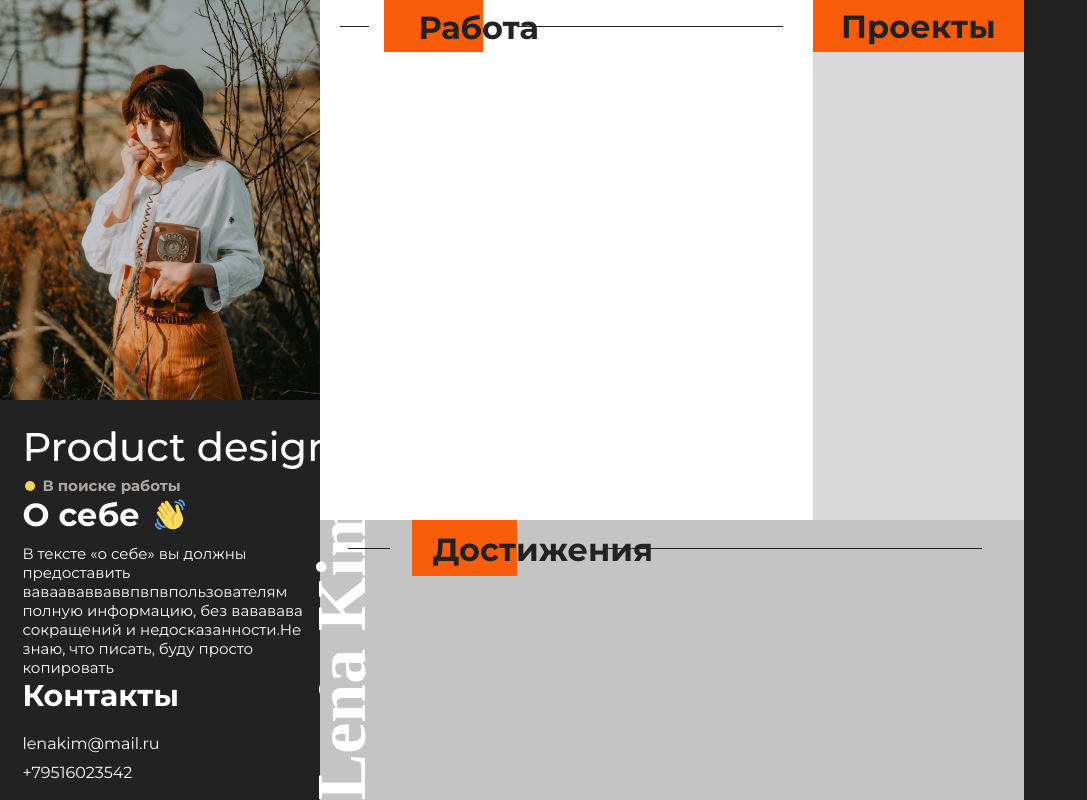
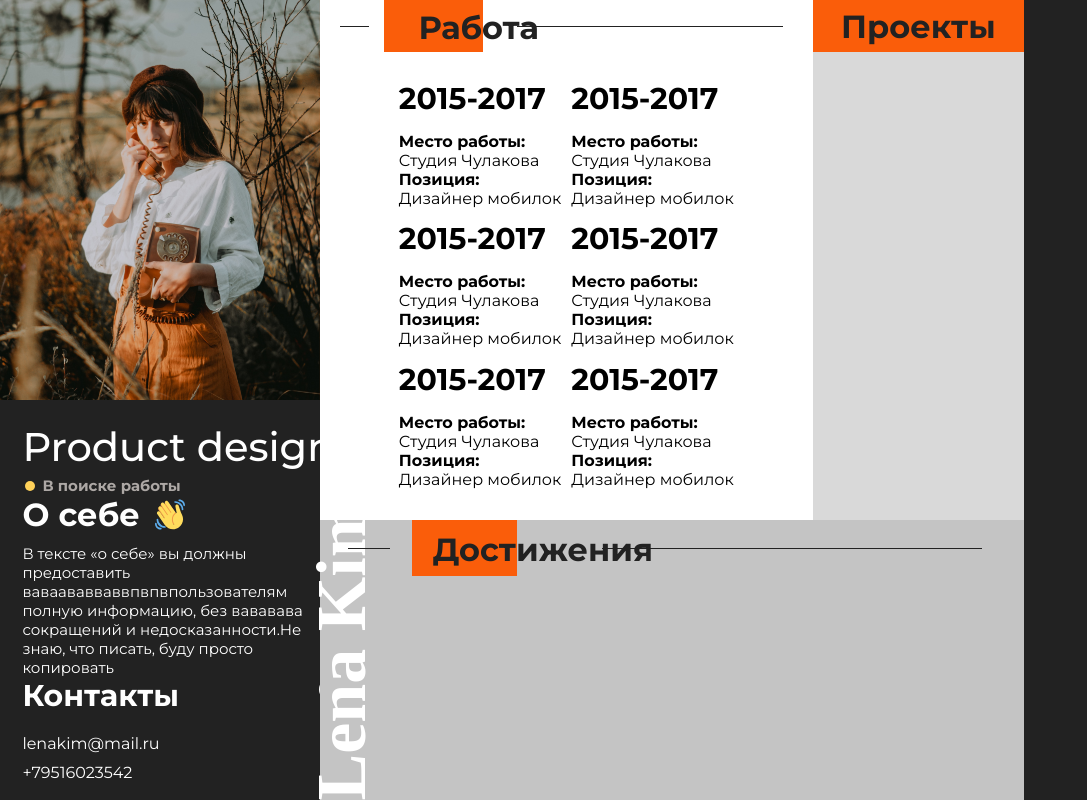
Before and after one commit to a1k0u/tula-hack, a Flask app: page /test in a window 1280 px wide. Shown: the whole page, without its empty margins (0-1087 px from the left). Run offline with Flask 2, Linux system fonts and the light colour scheme; parts of the project's set-up code (start-up, migrations or seed data) failed here and were passed over.

Commit message:
work info

```diff
--- a/static/css/style.css
+++ b/static/css/style.css
@@ -278,6 +278,8 @@ body, html {
 }
 
 .list_of_works {
+    display: flex;
+    flex-direction: column;
     width: 70%;
     background-color: #FFFFFF;
 }
@@ -332,6 +334,43 @@ body, html {
     width: 90%;
     background-color: #222222;
 }
+
+.heres_list_of_works {
+    display: flex;
+    flex-direction: column;
+    flex-wrap: wrap;
+    width: 100%;
+    height: 90%;
+    justify-content: center;
+    align-content: center;
+}
+
+.box_work {
+    width: 33%;
+    height: 28%;
+    display: flex;
+    flex-direction: column;
+    padding: 1%;
+}
+
+.yeas {
+    margin-bottom: 15px;
+    font-family: 'Montserrat';
+    font-size: 30px;
+    font-weight: bold;
+}
+
+.desc_work p {
+    font-family: 'Montserrat';
+    font-size: 16px;
+}
+
+.data_work {
+    font-family: 'Montserrat';
+    font-weight: 400;
+    font-size: 15px;
+}
+
 
 .projects {
     width: 30%;
--- a/templates/profile.html
+++ b/templates/profile.html
@@ -64,7 +64,62 @@
                         <div class="cont2"></div>
                         <div class="cont3"></div>
                     </div>
-
+                    <div class="heres_list_of_works">
+                        <div class="box_work"> {# work #}
+                            <p class="yeas">2015-2017</p>
+                            <div class="desc_work">
+                                <p><b>Место работы:</b></p>
+                                <p class="data_work">Студия Чулакова</p>
+                                <p><b>Позиция:</b></p>
+                                <p class="data_work">Дизайнер мобилок</p>
+                            </div>
+                        </div>
+                        <div class="box_work">
+                            <p class="yeas">2015-2017</p>
+                            <div class="desc_work">
+                                <p><b>Место работы:</b></p>
+                                <p class="data_work">Студия Чулакова</p>
+                                <p><b>Позиция:</b></p>
+                                <p class="data_work">Дизайнер мобилок</p>
+                            </div>
+                        </div>
+                        <div class="box_work">
+                            <p class="yeas">2015-2017</p>
+                            <div class="desc_work">
+                                <p><b>Место работы:</b></p>
+                                <p class="data_work">Студия Чулакова</p>
+                                <p><b>Позиция:</b></p>
+                                <p class="data_work">Дизайнер мобилок</p>
+                            </div>
+                        </div>
+                        <div class="box_work">
+                            <p class="yeas">2015-2017</p>
+                            <div class="desc_work">
+                                <p><b>Место работы:</b></p>
+                                <p class="data_work">Студия Чулакова</p>
+                                <p><b>Позиция:</b></p>
+                                <p class="data_work">Дизайнер мобилок</p>
+                            </div>
+                        </div>
+                        <div class="box_work">
+                            <p class="yeas">2015-2017</p>
+                            <div class="desc_work">
+                                <p><b>Место работы:</b></p>
+                                <p class="data_work">Студия Чулакова</p>
+                                <p><b>Позиция:</b></p>
+                                <p class="data_work">Дизайнер мобилок</p>
+                            </div>
+                        </div>
+                        <div class="box_work">
+                            <p class="yeas">2015-2017</p>
+                            <div class="desc_work">
+                                <p><b>Место работы:</b></p>
+                                <p class="data_work">Студия Чулакова</p>
+                                <p><b>Позиция:</b></p>
+                                <p class="data_work">Дизайнер мобилок</p>
+                            </div>
+                        </div>
+                    </div>
                 </div>
                 <div class="projects">
                     <div class="projects_header">
```
